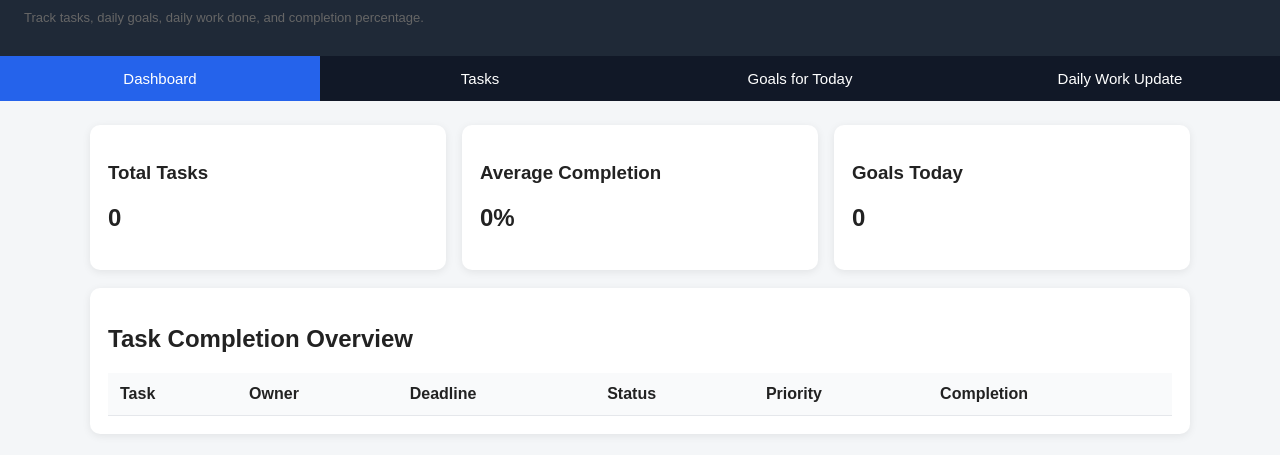
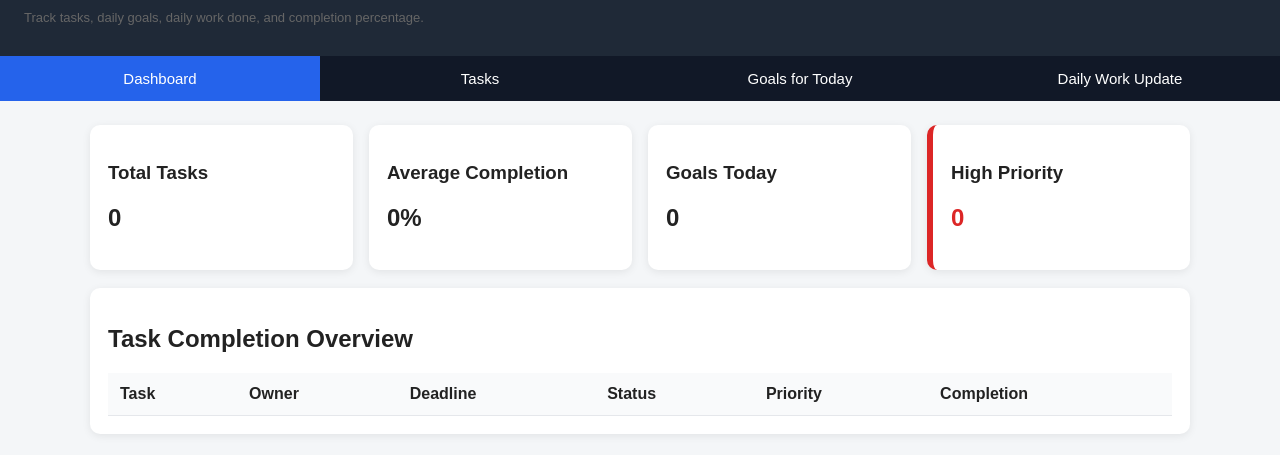
Before and after one commit to BelugaJrv21/project-3.0, a plain HTML site: page index.html in a window 1280 px wide. Shown: the part 49-504 px from the top of the page. Drawn offline with Linux system fonts and the light colour scheme.

Commit message:
new changes for website

```diff
--- a/app.js
+++ b/app.js
@@ -7,7 +7,20 @@ function saveData() {
   localStorage.setItem("goals", JSON.stringify(goals));
   localStorage.setItem("updates", JSON.stringify(updates));
 }
+function getSortedTasks() {
+  const priorityOrder = {
+    High: 1,
+    Medium: 2,
+    Low: 3
+  };
 
+  return [...tasks].sort((a, b) => {
+    const priorityA = priorityOrder[a.priority || "Low"];
+    const priorityB = priorityOrder[b.priority || "Low"];
+
+    return priorityA - priorityB;
+  });
+}
 function openTab(tabId) {
   document.querySelectorAll(".tab-content").forEach(tab => tab.classList.remove("active"));
   document.querySelectorAll(".tab-btn").forEach(btn => btn.classList.remove("active"));
@@ -120,10 +133,14 @@ function addUpdate() {
 }
 
 function renderDashboard() {
-  const dashboardTable = document.getElementById("dashboardTable");
+  const dashboardTable =
+    document.getElementById("dashboardTable");
+
   dashboardTable.innerHTML = "";
 
-  tasks.forEach(task => {
+  const sortedTasks = getSortedTasks();
+
+  sortedTasks.forEach(task => {
     const priority = task.priority || "Low";
 
     dashboardTable.innerHTML += `
@@ -154,7 +171,15 @@ function renderDashboard() {
 
   document.getElementById("totalTasks").innerText = tasks.length;
   document.getElementById("totalGoals").innerText = goals.length;
+  const highPriorityCount =
+  tasks.filter(task =>
+    task.priority === "High" &&
+    task.status !== "Completed"
+  ).length;
 
+document.getElementById(
+  "highPriorityCount"
+).innerText = highPriorityCount;
   const average = tasks.length
     ? Math.round(tasks.reduce((sum, task) => sum + Number(task.completion), 0) / tasks.length)
     : 0;
@@ -163,10 +188,14 @@ function renderDashboard() {
 }
 
 function renderTasks() {
-  const taskTable = document.getElementById("taskTable");
+  const taskTable =
+    document.getElementById("taskTable");
+
   taskTable.innerHTML = "";
 
-  tasks.forEach(task => {
+  const sortedTasks = getSortedTasks();
+
+  sortedTasks.forEach(task => {
     const priority = task.priority || "Low";
 
     taskTable.innerHTML += `
@@ -214,13 +243,15 @@ function renderUpdates() {
   const updateTask = document.getElementById("updateTask");
   updateTask.innerHTML = '<option value="">Select task</option>';
 
-  tasks.forEach(task => {
-    updateTask.innerHTML += `
-      <option value="${task.id}">
-        ${task.name}
-      </option>
-    `;
-  });
+  const sortedTasks = getSortedTasks();
+
+sortedTasks.forEach(task => {
+  updateTask.innerHTML += `
+    <option value="${task.id}">
+      [${task.priority}] ${task.name}
+    </option>
+  `;
+});
 
   const updateTable = document.getElementById("updateTable");
   updateTable.innerHTML = "";
--- a/index.html
+++ b/index.html
@@ -23,18 +23,27 @@
   <div class="container">
     <section id="dashboard" class="tab-content active">
       <div class="summary-grid">
+
   <div class="card">
     <h3>Total Tasks</h3>
     <h2 id="totalTasks">0</h2>
   </div>
+
   <div class="card">
     <h3>Average Completion</h3>
     <h2 id="averageCompletion">0%</h2>
   </div>
+
   <div class="card">
     <h3>Goals Today</h3>
     <h2 id="totalGoals">0</h2>
   </div>
+
+  <div class="card high-priority-card">
+    <h3>High Priority</h3>
+    <h2 id="highPriorityCount">0</h2>
+  </div>
+
 </div>
 
       <div class="card">
--- a/styles.css
+++ b/styles.css
@@ -166,6 +166,13 @@ th {
 
 .priority.low {
   background: #22c55e;
+}
+.high-priority-card {
+  border-left: 6px solid #dc2626;
+}
+
+.high-priority-card h2 {
+  color: #dc2626;
 }
 
 
```
Lines whose indentation alone changed are shown as unchanged.
